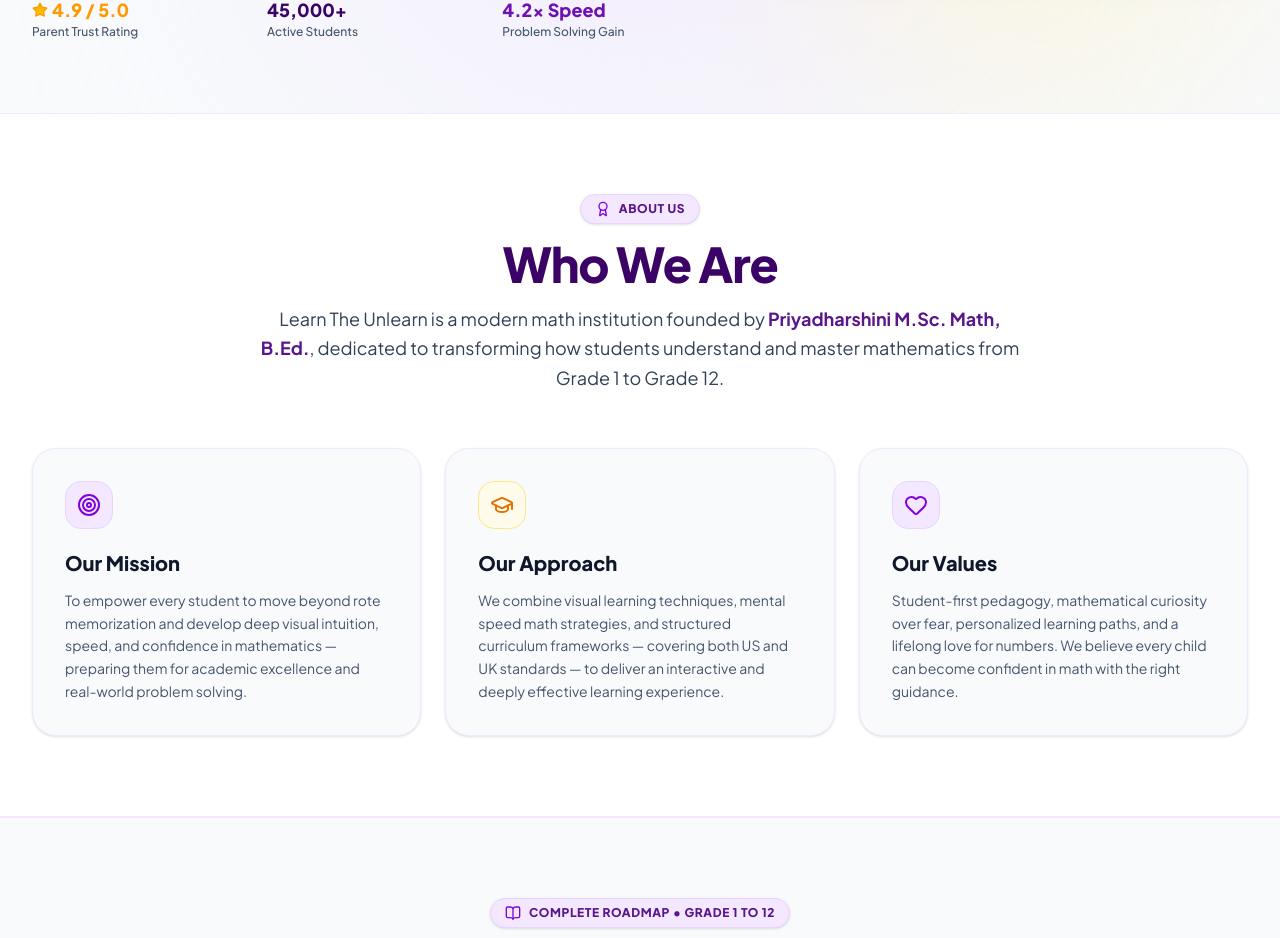
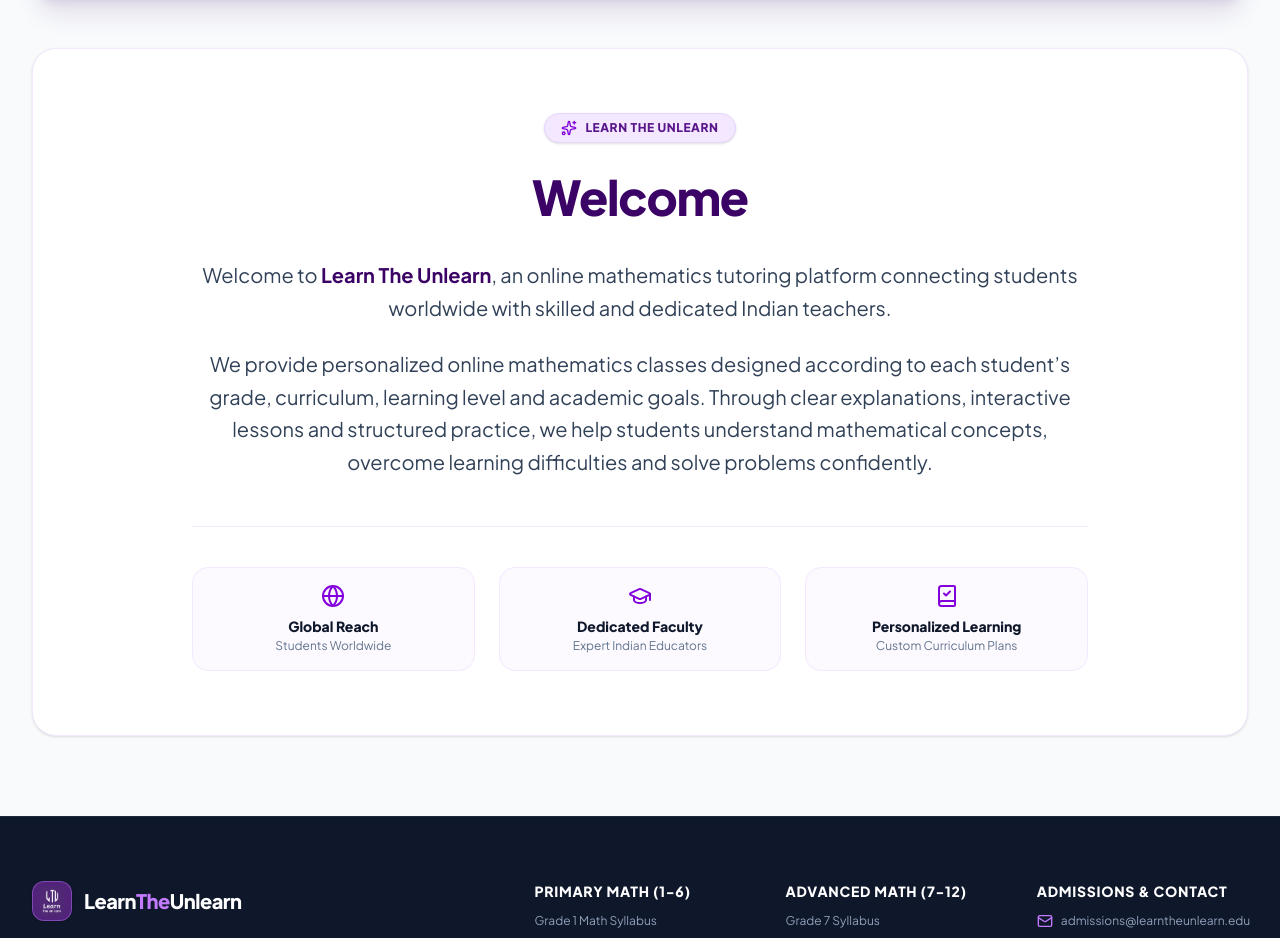
Before and after one commit to learntheunlearn/learntheunlearn, a React (Vite) app: page / in a window 1280 px wide. Shown: the part 687-1625 px from the top of the page. Built offline with nearby package versions, Linux system fonts and the light colour scheme.

Commit message:
Replace home page with banner image and Welcome section; preserve header and footer.

```diff
--- a/src/App.jsx
+++ b/src/App.jsx
@@ -1,28 +1,15 @@
 // src/App.jsx
 import React, { useState, useEffect } from 'react';
 import Navbar from './components/Navbar';
-import HeroSection from './components/HeroSection';
-import AboutUs from './components/AboutUs';
-import SyllabusExplorer from './components/SyllabusExplorer';
-import InquiryForm from './components/InquiryForm';
-import Testimonials from './components/Testimonials';
+import HomeSection from './components/HomeSection';
 import Footer from './components/Footer';
 import CurriculumPage from './components/CurriculumPage';
 import SyllabusPage from './components/SyllabusPage';
 import { getEducationalOrgSchema, getCourseSchemas, getFaqSchema } from './utils/seoSchema';
 
 const getRoute = (hash) => {
-  if (!hash || hash === '#/' || hash.startsWith('#hero') || hash === '#') {
-    return { type: 'home', section: 'hero' };
-  }
-  if (hash === '#about-us') {
-    return { type: 'home', section: 'about-us' };
-  }
-  if (hash === '#reviews') {
-    return { type: 'home', section: 'reviews' };
-  }
-  if (hash === '#inquiry-form') {
-    return { type: 'home', section: 'inquiry-form' };
+  if (!hash || hash === '#/' || hash.startsWith('#hero') || hash === '#' || hash === '#welcome') {
+    return { type: 'home', section: 'welcome' };
   }
   if (hash === '#/curriculum/us') {
     return { type: 'curriculum', curriculumType: 'US' };
@@ -41,7 +28,7 @@
     return { type: 'syllabus', curriculumType: 'UK', grade: ukGradeMatch[1] };
   }
 
-  return { type: 'home', section: 'hero' };
+  return { type: 'home', section: 'welcome' };
 };
 
 export default function App() {
@@ -54,30 +41,10 @@
     const handleHashChange = () => {
       const newRoute = getRoute(window.location.hash);
       setRoute(newRoute);
-
-      if (newRoute.type === 'home') {
-        setTimeout(() => {
-          const el = document.getElementById(newRoute.section);
-          if (el) {
-            el.scrollIntoView({ behavior: 'smooth' });
-          }
-        }, 100);
-      } else {
-        window.scrollTo({ top: 0, behavior: 'smooth' });
-      }
+      window.scrollTo({ top: 0, behavior: 'smooth' });
     };
 
     window.addEventListener('hashchange', handleHashChange);
-    // Init scroll check if initial hash is set
-    if (route.type === 'home' && route.section !== 'hero') {
-      setTimeout(() => {
-        const el = document.getElementById(route.section);
-        if (el) {
-          el.scrollIntoView({ behavior: 'smooth' });
-        }
-      }, 200);
-    }
-
     return () => window.removeEventListener('hashchange', handleHashChange);
   }, []);
 
@@ -116,18 +83,6 @@
   const handleSelectGradeForInquiry = (gradeNum) => {
     setActiveGrade(gradeNum);
     setInquiryGrade(gradeNum);
-
-    const formEl = document.getElementById('inquiry-form');
-    if (formEl) {
-      formEl.scrollIntoView({ behavior: 'smooth' });
-    }
-  };
-
-  const handleExploreSyllabus = () => {
-    const el = document.getElementById('syllabus-explorer');
-    if (el) {
-      el.scrollIntoView({ behavior: 'smooth' });
-    }
   };
 
   return (
@@ -137,34 +92,7 @@
 
       <main>
         {route.type === 'home' && (
-          <>
-            {/* Hero Section (Home) */}
-            <HeroSection
-              onExploreClick={handleExploreSyllabus}
-              onEnquireClick={() => handleSelectGradeForInquiry(activeGrade)}
-            />
-
-            {/* About Us */}
-            <AboutUs />
-
-            {/* Grade 1 to 12 Syllabus Explorer (Curriculum) */}
-            <SyllabusExplorer
-              activeGrade={activeGrade}
-              setActiveGrade={setActiveGrade}
-              onSelectGradeForInquiry={handleSelectGradeForInquiry}
-            />
-
-            {/* Feedback & Reviews */}
-            <Testimonials
-              onEnquireClick={() => handleSelectGradeForInquiry(activeGrade)}
-            />
-
-            {/* Contact Us - Inquiry Form */}
-            <InquiryForm
-              preselectedGrade={inquiryGrade}
-              onGradeChanged={(g) => setActiveGrade(g)}
-            />
-          </>
+          <HomeSection />
         )}
 
         {route.type === 'curriculum' && (
--- a/src/components/Footer.jsx
+++ b/src/components/Footer.jsx
@@ -46,12 +46,12 @@
             <ul className="space-y-2 text-slate-400">
               {[1, 2, 3, 4, 5, 6].map((g) => (
                 <li key={g}>
-                  <button
-                    onClick={() => onSelectGradeInquiry(g)}
-                    className="hover:text-purple-300 transition-colors text-left"
+                  <a
+                    href={`#/curriculum/us/grade/${g}`}
+                    className="hover:text-purple-300 transition-colors text-left inline-block"
                   >
                     Grade {g} Math Syllabus
-                  </button>
+                  </a>
                 </li>
               ))}
             </ul>
@@ -63,14 +63,21 @@
               Advanced Math (7-12)
             </h4>
             <ul className="space-y-2 text-slate-400">
-              {[7, 8, 9, 10, 11, 12].map((g) => (
-                <li key={g}>
-                  <button
-                    onClick={() => onSelectGradeInquiry(g)}
-                    className="hover:text-purple-300 transition-colors text-left"
+              {[
+                { id: '7', label: 'Grade 7' },
+                { id: '8', label: 'Grade 8' },
+                { id: '9', label: 'Algebra 1' },
+                { id: '10', label: 'Geometry' },
+                { id: '11', label: 'Algebra 2' },
+                { id: '12', label: 'Precalculus' },
+              ].map((item) => (
+                <li key={item.id}>
+                  <a
+                    href={`#/curriculum/us/grade/${item.id}`}
+                    className="hover:text-purple-300 transition-colors text-left inline-block"
                   >
-                    Grade {g} Math Syllabus
-                  </button>
+                    {item.label} Syllabus
+                  </a>
                 </li>
               ))}
             </ul>
--- /dev/null
+++ b/src/components/HomeSection.jsx
@@ -0,0 +1,69 @@
+// src/components/HomeSection.jsx
+import React from 'react';
+import { Sparkles, GraduationCap, Globe, BookCheck } from 'lucide-react';
+
+export default function HomeSection() {
+  return (
+    <div className="pt-24 pb-20 bg-slate-50 min-h-screen">
+      <div className="max-w-7xl mx-auto px-4 sm:px-6 lg:px-8">
+
+        {/* Uploaded Banner Image */}
+        <div className="w-full overflow-hidden rounded-3xl shadow-xl shadow-purple-950/10 border border-purple-100 mb-12 bg-white">
+          <img
+            src="/banner.png"
+            alt="Learn The Unlearn - Global Online Mathematics Tutoring"
+            className="w-full h-auto object-cover block"
+          />
+        </div>
+
+        {/* Welcome Section */}
+        <section id="welcome" className="bg-white rounded-3xl border border-purple-100 p-8 sm:p-12 lg:p-16 shadow-sm">
+          <div className="max-w-4xl mx-auto text-center">
+
+            {/* Pill Badge */}
+            <div className="inline-flex items-center gap-2 px-4 py-1.5 rounded-full bg-purple-100 border border-purple-200 text-purple-900 text-xs font-extrabold uppercase tracking-wider mb-6 shadow-sm">
+              <Sparkles className="w-4 h-4 text-purple-700" />
+              <span>Learn The Unlearn</span>
+            </div>
+
+            {/* Heading */}
+            <h1 className="text-3xl sm:text-5xl font-black text-purple-950 tracking-tight leading-tight mb-8">
+              Welcome
+            </h1>
+
+            {/* Welcome Description */}
+            <div className="text-slate-700 text-base sm:text-xl leading-relaxed font-normal text-justify sm:text-center space-y-6">
+              <p>
+                Welcome to <strong className="text-purple-950 font-bold">Learn The Unlearn</strong>, an online mathematics tutoring platform connecting students worldwide with skilled and dedicated Indian teachers.
+              </p>
+              <p>
+                We provide personalized online mathematics classes designed according to each student’s grade, curriculum, learning level and academic goals. Through clear explanations, interactive lessons and structured practice, we help students understand mathematical concepts, overcome learning difficulties and solve problems confidently.
+              </p>
+            </div>
+
+            {/* Highlight Badges / Quick Metrics */}
+            <div className="grid grid-cols-1 sm:grid-cols-3 gap-6 mt-12 pt-10 border-t border-purple-100/80">
+              <div className="p-4 rounded-2xl bg-purple-50/60 border border-purple-100 flex flex-col items-center">
+                <Globe className="w-6 h-6 text-purple-700 mb-2" />
+                <span className="font-extrabold text-slate-900 text-sm">Global Reach</span>
+                <span className="text-xs text-slate-500 mt-0.5">Students Worldwide</span>
+              </div>
+              <div className="p-4 rounded-2xl bg-purple-50/60 border border-purple-100 flex flex-col items-center">
+                <GraduationCap className="w-6 h-6 text-purple-700 mb-2" />
+                <span className="font-extrabold text-slate-900 text-sm">Dedicated Faculty</span>
+                <span className="text-xs text-slate-500 mt-0.5">Expert Indian Educators</span>
+              </div>
+              <div className="p-4 rounded-2xl bg-purple-50/60 border border-purple-100 flex flex-col items-center">
+                <BookCheck className="w-6 h-6 text-purple-700 mb-2" />
+                <span className="font-extrabold text-slate-900 text-sm">Personalized Learning</span>
+                <span className="text-xs text-slate-500 mt-0.5">Custom Curriculum Plans</span>
+              </div>
+            </div>
+
+          </div>
+        </section>
+
+      </div>
+    </div>
+  );
+}
```
Also changed, not shown: public/banner.png (added).
